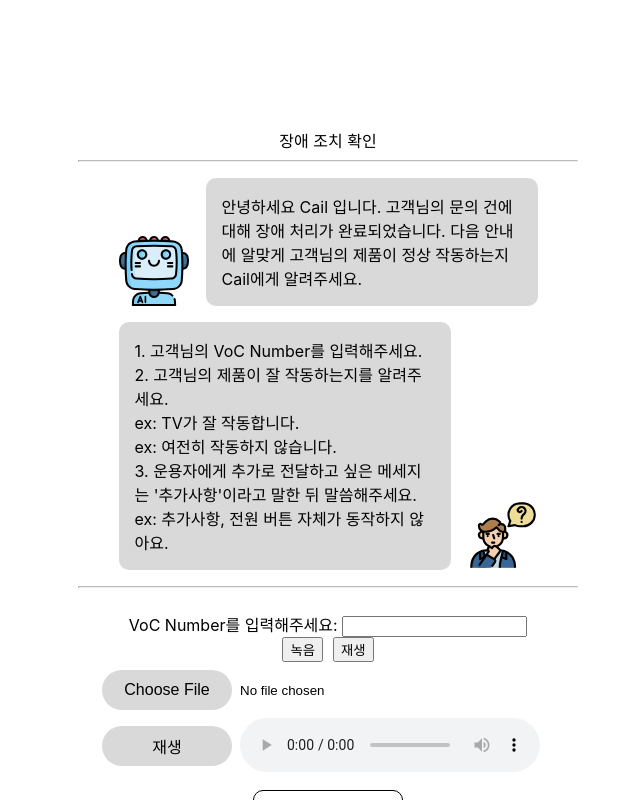
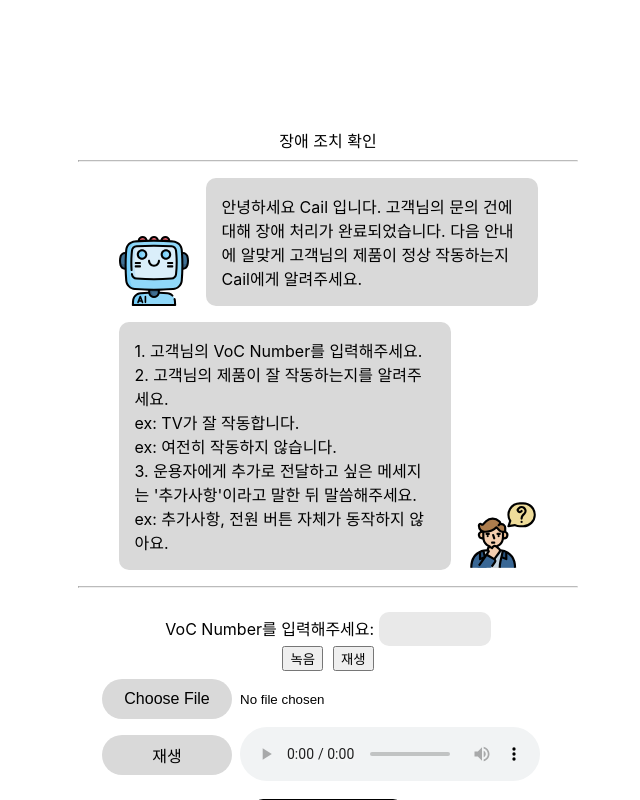
Before and after one commit to AivleCail/aivle, a React (Create React App) app in the folder frontend/: page /vocreceipt in a window 1280 px wide. Shown: the whole page, without its empty margins (312-952 px from the left). Built offline with nearby package versions, Linux system fonts and the light colour scheme.

Commit message:
언니 사랑해

```diff
--- a/frontend/src/pages/components/receipt/FormContent.js
+++ b/frontend/src/pages/components/receipt/FormContent.js
@@ -18,7 +18,7 @@ const FormContent = ({ vocIdForm, selectedFile, handleFileChange, handleSubmit,
   return (
     <div className='form-content'>
       <form onSubmit={handleSubmit}>
-        { vocIdForm ? <div className='vocId-input'><label htmlFor='voc_id'>VoC Number를 입력해주세요: </label><input type='number' name='voc_id' value={vocId} onChange={handleVocIdChange}></input></div> : null}
+        { vocIdForm ? <div className='vocId-input'><label htmlFor='voc_id'>VoC Number를 입력해주세요: </label><input type='number' name='voc_id' value={vocId} onChange={handleVocIdChange} className="input_vocid"></input></div> : null}
         <AudioRecord />
         <div className='upload-start'>
           <input type='file' name='file' accept='.mp3, .m4a' onChange={handleFileChange} />
--- a/frontend/src/pages/main/voc.js
+++ b/frontend/src/pages/main/voc.js
@@ -94,6 +94,10 @@ const VOC = () => {
   const handleSend = async () => {
     if (selectedItems.length === 0) {
       alert('보낼 대상을 체크해주세요.');
+      return;
+    }
+    if (selectedItems.length > 0) {
+      alert('해당 고객분들께 메세지 전송이 완료 되었습니다!');
       return;
     }
 
--- a/frontend/src/pages/subcustomer/external.css
+++ b/frontend/src/pages/subcustomer/external.css
@@ -170,3 +170,13 @@ hr {
     background: none;
     cursor: pointer;
   }
+  .input_vocid {
+    width: 100px;
+    height: 32px;
+    font-size: 15px;
+    border: 0;
+    border-radius: 10px;
+    outline: none;
+    padding-left: 10px;
+    background-color: rgb(233, 233, 233);
+  }
```
